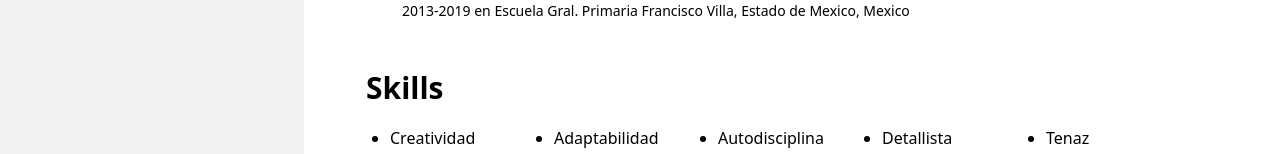
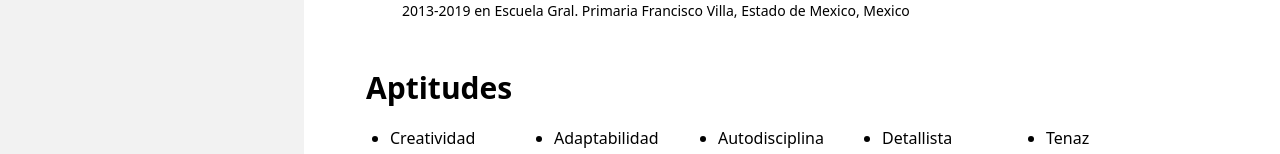
Before and after one commit to SoftVoidDev/Portafolio-temp, an Astro site: page /cv in a window 1280 px wide. Shown: the part 470-624 px from the top of the page. Built offline with nearby package versions, Linux system fonts and the light colour scheme; Astro itself is replaced by a stand-in of ours.

Commit message:
Update cv.astro

```diff
--- a/src/pages/cv.astro
+++ b/src/pages/cv.astro
@@ -34,7 +34,7 @@ import TimeLineElement from "../components/cv/TimeLine.astro";
 
 
   <div class="mb-5">
-    <div class="text-3xl w-full font-bold">Skills</div>
+    <div class="text-3xl w-full font-bold">Aptitudes</div>
   </div>
 
   <ul class="list-disc md:columns-5 columns-2 mx-6">
```
